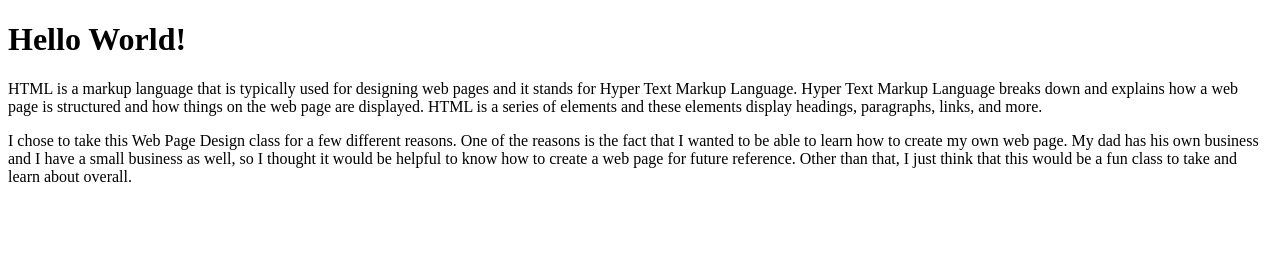
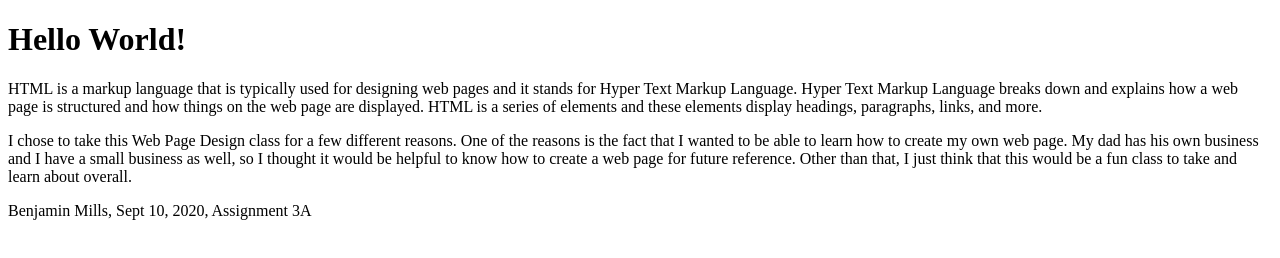
Before and after one commit to reesevw/HelloWorld, a plain HTML site: page index.html in a window 1280 px wide. Drawn offline with Linux system fonts and the light colour scheme.

Commit message:
Added paragraph to index.html page

```diff
--- a/index.html
+++ b/index.html
@@ -9,5 +9,8 @@
     <p>
       I chose to take this Web Page Design class for a few different reasons. One of the reasons is the fact that I wanted to be able to learn how to create my own web page. My dad has his own business and I have a small business as well, so I thought it would be helpful to know how to create a web page for future reference. Other than that, I just think that this would be a fun class to take and learn about overall.
     </p>
+    <p>
+      Benjamin Mills, Sept 10, 2020, Assignment 3A
+    </p>
   </body>
 </html>
```
